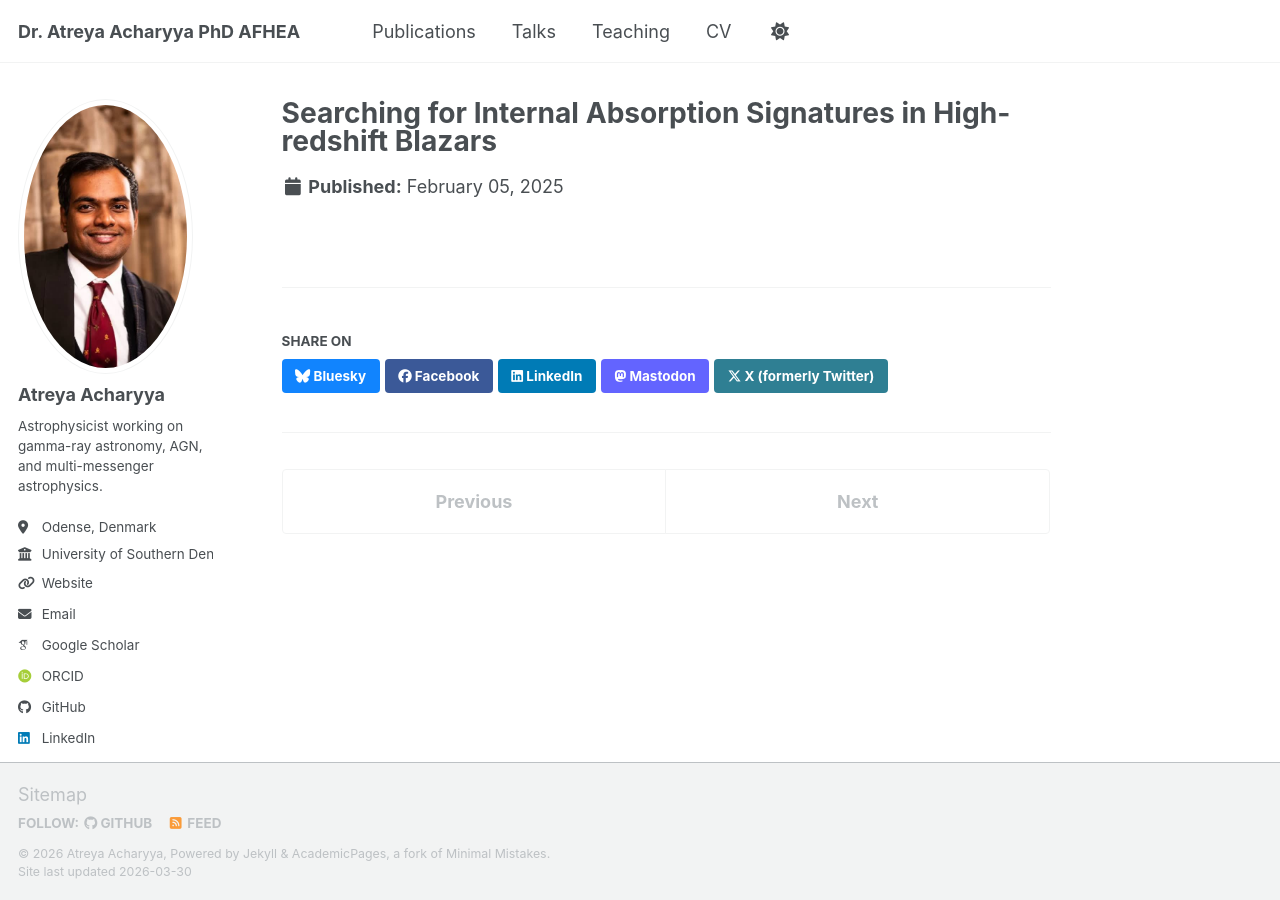
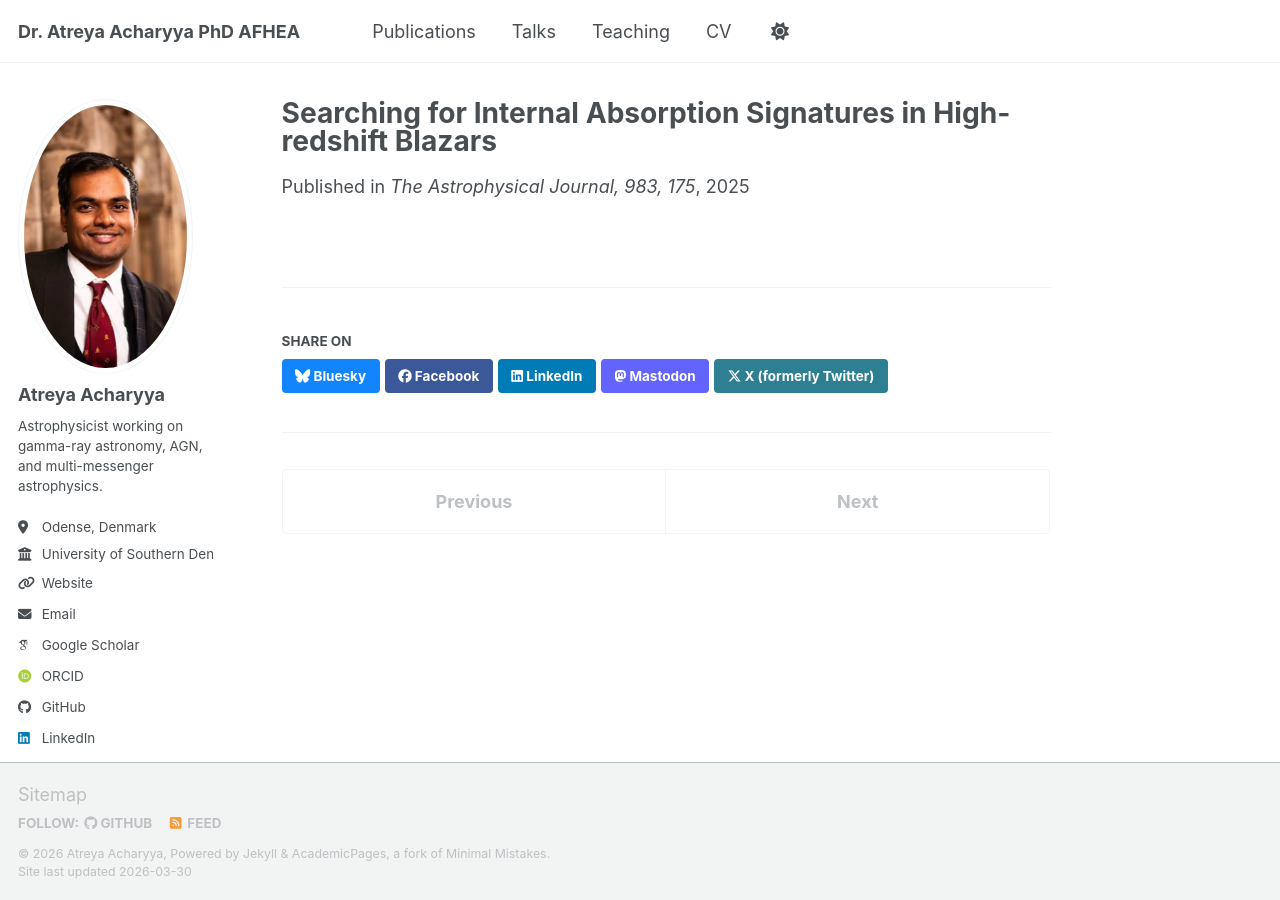
Before and after one commit to atreyaacharyya/atreyaacharyya.github.com, a Jekyll site: the page built from _publications/high_z.md, in a window 1280 px wide. Built offline with Jekyll 4.4.1, drawn with Linux system fonts in a browser that asks for light colours; some web fonts are replaced; a script bundle is joined from its source files by our own code; library files that are not in the unit come from our copies.

Commit message:
Update high_z.md

```diff
--- a/_publications/high_z.md
+++ b/_publications/high_z.md
@@ -4,5 +4,6 @@ collection: publications
 category: manuscripts
 permalink: /publication/dmytriiev_2025
 date: 2025-02-05
+venue: "The Astrophysical Journal, 983, 175"
 paperurl: "https://iopscience.iop.org/article/10.3847/1538-4357/adb398"
 ---
```
